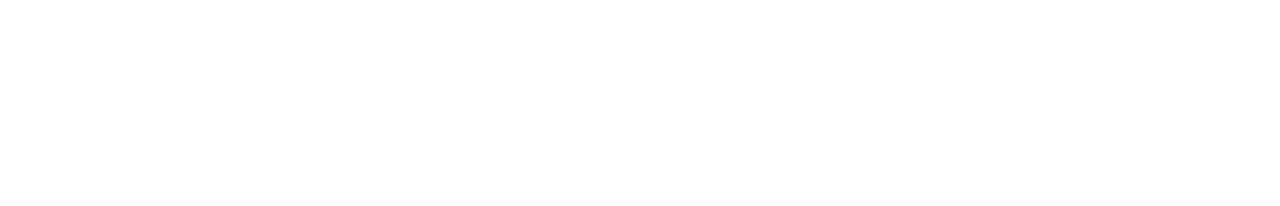
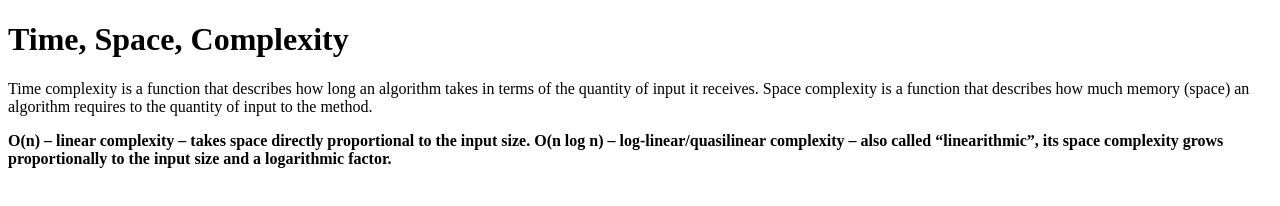
Before and after one commit to acciojob/time-and-space-complexity-Rajatshukla25, a website: page main.html in a window 1280 px wide. Drawn offline with Linux system fonts and the light colour scheme.

Commit message:
created a submission

```diff
--- a/main.html
+++ b/main.html
@@ -8,6 +8,9 @@
 
 <body>
 	<!-- the entire body must be written by student -->
+	<h1>Time, Space, Complexity</h1>
+    <p>Time complexity is a function that describes how long an algorithm takes in terms of the quantity of input it receives. Space complexity is a function that describes how much memory (space) an algorithm requires to the quantity of input to the method.</p>
+	<p><b>O(n) – linear complexity – takes space directly proportional to the input size. O(n log n) – log-linear/quasilinear complexity – also called “linearithmic”, its space complexity grows proportionally to the input size and a logarithmic factor.</b></p>
     <script type="text/javascript" src="./script.js">
 </script>
 
```
